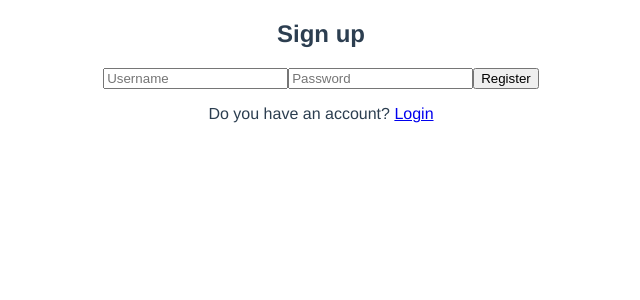
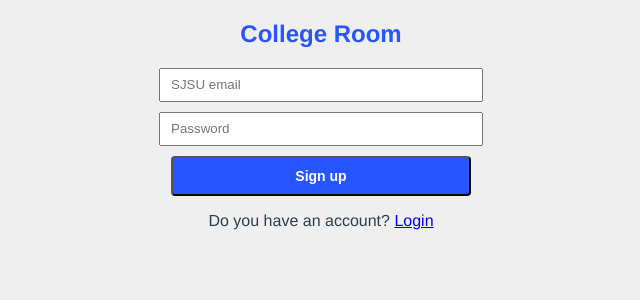
Before and after one commit to ryopark/cs160-project, a Vue app: page /signup in a window 1280 px wide. Shown: the top 300 px of the page, without its empty margins (319-959 px from the left). Built offline with nearby package versions, Linux system fonts and the light colour scheme; no server answers.

Commit message:
Validate by sjsu email

```diff
--- a/src/App.vue
+++ b/src/App.vue
@@ -5,6 +5,10 @@
 </template>
 
 <style lang="scss">
+body {
+  margin: 0px !important;
+  background: #eeee;
+}
 #app {
   font-family: 'Avenir', Helvetica, Arial, sans-serif;
   -webkit-font-smoothing: antialiased;
--- a/src/components/HelloWorld.vue
+++ /dev/null
@@ -1,105 +0,0 @@
-<template>
-  <div class="hello">
-    <h1>{{ msg }}</h1>
-    <p>
-      For a guide and recipes on how to configure / customize this project,
-      <br />check out the
-      <a
-        href="https://cli.vuejs.org"
-        target="_blank"
-        rel="noopener"
-      >vue-cli documentation</a>.
-    </p>
-    <h3>Installed CLI Plugins</h3>
-    <ul>
-      <li>
-        <a
-          href="https://github.com/vuejs/vue-cli/tree/dev/packages/%40vue/cli-plugin-babel"
-          target="_blank"
-          rel="noopener"
-        >babel</a>
-      </li>
-      <li>
-        <a
-          href="https://github.com/vuejs/vue-cli/tree/dev/packages/%40vue/cli-plugin-eslint"
-          target="_blank"
-          rel="noopener"
-        >eslint</a>
-      </li>
-      <li>
-        <a
-          href="https://github.com/vuejs/vue-cli/tree/dev/packages/%40vue/cli-plugin-unit-jest"
-          target="_blank"
-          rel="noopener"
-        >unit-jest</a>
-      </li>
-    </ul>
-    <h3>Essential Links</h3>
-    <ul>
-      <li>
-        <a href="https://vuejs.org" target="_blank" rel="noopener">Core Docs</a>
-      </li>
-      <li>
-        <a href="https://forum.vuejs.org" target="_blank" rel="noopener">Forum</a>
-      </li>
-      <li>
-        <a href="https://chat.vuejs.org" target="_blank" rel="noopener">Community Chat</a>
-      </li>
-      <li>
-        <a href="https://twitter.com/vuejs" target="_blank" rel="noopener">Twitter</a>
-      </li>
-      <li>
-        <a href="https://news.vuejs.org" target="_blank" rel="noopener">News</a>
-      </li>
-    </ul>
-    <h3>Ecosystem</h3>
-    <ul>
-      <li>
-        <a href="https://router.vuejs.org" target="_blank" rel="noopener">vue-router</a>
-      </li>
-      <li>
-        <a href="https://vuex.vuejs.org" target="_blank" rel="noopener">vuex</a>
-      </li>
-      <li>
-        <a
-          href="https://github.com/vuejs/vue-devtools#vue-devtools"
-          target="_blank"
-          rel="noopener"
-        >vue-devtools</a>
-      </li>
-      <li>
-        <a href="https://vue-loader.vuejs.org" target="_blank" rel="noopener">vue-loader</a>
-      </li>
-      <li>
-        <a href="https://github.com/vuejs/awesome-vue" target="_blank" rel="noopener">awesome-vue</a>
-      </li>
-    </ul>
-  </div>
-</template>
-
-<script>
-export default {
-  name: 'HelloWorld',
-  props: {
-    msg: String
-  }
-}
-</script>
-
-<!-- Add "scoped" attribute to limit CSS to this component only -->
-<style scoped lang="scss">
-h3 {
-  margin: 40px 0 0;
-}
-ul {
-  list-style-type: none;
-  padding: 0;
-}
-li {
-  display: inline-block;
-  margin: 0 10px;
-}
-a {
-  color: #42b983;
-}
-</style>
--- a/src/router.js
+++ b/src/router.js
@@ -32,7 +32,7 @@
     },
     {
       path: '/login',
-      name: 'login',
+      name: 'Login',
       component: Login
     }
   ]
--- a/src/views/Home.vue
+++ b/src/views/Home.vue
@@ -1,18 +1,14 @@
 <template>
   <div class="home">
     <img alt="Vue logo" src="../assets/logo.png" />
-    <HelloWorld msg="Welcome to Your Vue.js App" />
   </div>
 </template>
 
 <script>
 // @ is an alias to /src
-import HelloWorld from '@/components/HelloWorld.vue'
 
 export default {
   name: 'home',
-  components: {
-    HelloWorld
-  }
+  components: {}
 }
 </script>
--- a/src/views/Signup.vue
+++ b/src/views/Signup.vue
@@ -1,9 +1,12 @@
 <template>
   <div class="signup">
-    <h2>Sign up</h2>
-    <input type="text" placeholder="Username" v-model="username" />
+    <h2 class="title">College Room</h2>
+    <div class="signUpForm">
+      <input type="text" placeholder="SJSU email" v-model="email" />
       <input type="password" placeholder="Password" v-model="password" />
-    <button @click="signUp">Register</button>
+      <button @click="signUp">Sign up</button>
+    </div>
+    <div v-if="errorMessage">{{errorMessage}}</div>
     <p>
       Do you have an account?
       <router-link to="/login">Login</router-link>
@@ -18,22 +21,54 @@
   name: 'Signup',
   data() {
     return {
-      username: '',
-      password: ''
+      email: '',
+      password: '',
+      errorMessage: null
     }
   },
   methods: {
     signUp: function() {
+      if (/(\W|^)[\w.+\-]*@sjsu\.edu(\W|$)/.test(this.email)) {
         firebase
           .auth()
-        .createUserWithEmailAndPassword(this.username, this.password)
+          .createUserWithEmailAndPassword(this.email, this.password)
           .then(user => {
-          alert('Create account: ', user.email)
+            this.errorMessage = null
+            this.$router.push('/')
           })
           .catch(error => {
-          alert(error.message)
+            this.errorMessage = error.message
           })
+      } else {
+        this.errorMessage = 'Email has to be sjsu.edu'
+      }
     }
   }
 }
 </script>
+
+<style lang="scss">
+.title {
+  color: #2755ff;
+}
+.signUpForm {
+  display: flex;
+  flex-direction: column;
+  align-items: center;
+  input {
+    padding: 0 10px;
+    margin-bottom: 10px;
+    width: 300px;
+    height: 30px;
+  }
+  button {
+    width: 300px;
+    height: 40px;
+    border-radius: 4px;
+    background: #2755ff;
+    color: #fff;
+    font-size: 14px;
+    font-weight: 700;
+  }
+}
+</style>
```
Also changed, not shown: .eslintrc.js. Lines whose indentation alone changed are shown as unchanged.
